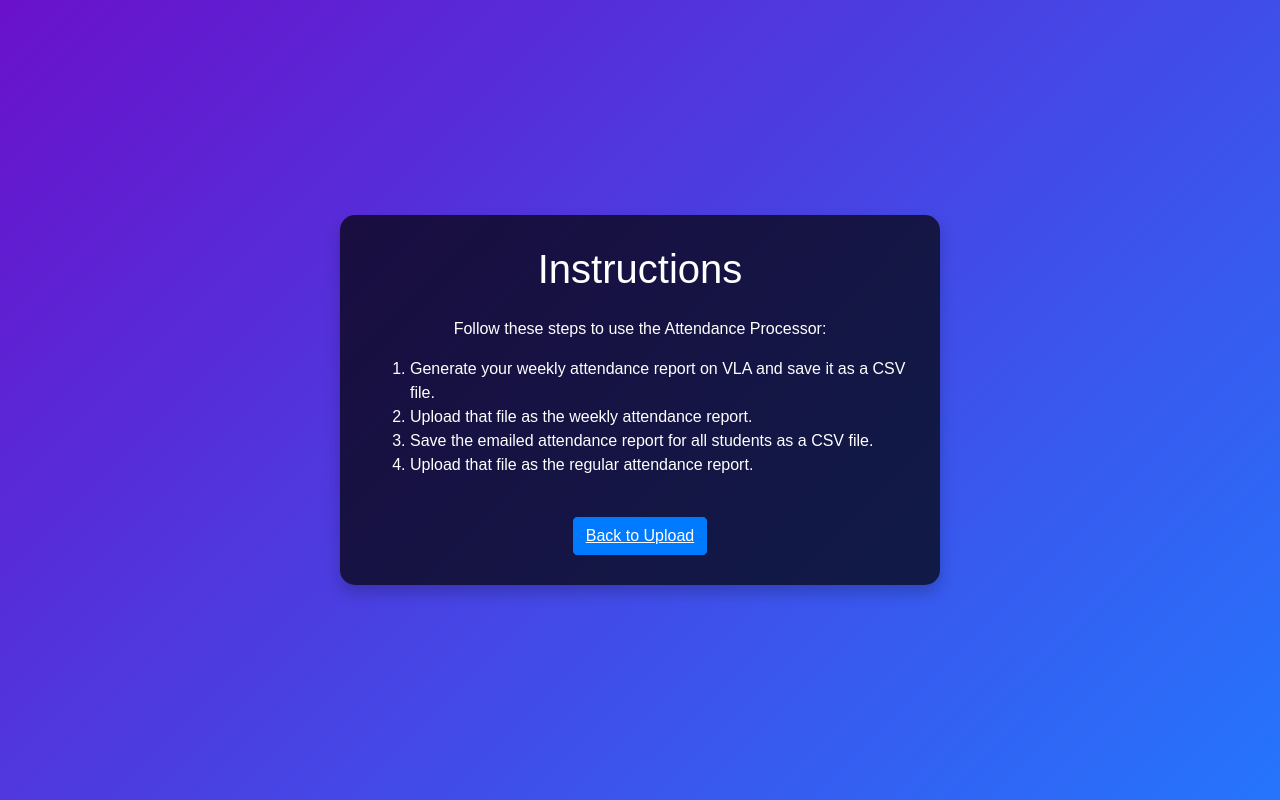
After one commit to elipaulman/GOVS, a Flask app: template templates/instructions.html in a window 1280 px wide. The commit adds this page. Run offline with Flask 3, Linux system fonts and the light colour scheme; the template is opened without the code that fills it, so the values that code supplies are empty; some libraries are stand-ins or nearby versions.

Commit message:
added instructions page

```diff
--- a/app.py
+++ b/app.py
@@ -94,5 +94,8 @@ def index():
                 return redirect(request.url)
     return render_template('index.html')
 
+def instructions():
+    return render_template('instructions.html')
+
 if __name__ == '__main__':
     app.run(host='0.0.0.0', port=10000)
--- a/templates/index.html
+++ b/templates/index.html
@@ -81,6 +81,11 @@
       .list-group {
         padding-left: 0;
       }
+      .btn-link {
+        color: #fff;
+        text-decoration: underline;
+        margin-top: 15px;
+      }
     </style>
   </head>
   <body>
@@ -97,6 +102,7 @@
         </div>
         <button type="submit" class="btn btn-primary">Upload</button>
       </form>
+      <a href="{{ url_for('instructions') }}" class="btn btn-link">Instructions</a>
       {% with messages = get_flashed_messages() %}
         {% if messages %}
           <div class="mt-4">
--- /dev/null
+++ b/templates/instructions.html
@@ -0,0 +1,52 @@
+<!doctype html>
+<html lang="en">
+  <head>
+    <meta charset="utf-8">
+    <meta name="viewport" content="width=device-width, initial-scale=1, shrink-to-fit=no">
+    <title>Instructions - Attendance Processor</title>
+    <!-- Bootstrap CSS -->
+    <link href="https://stackpath.bootstrapcdn.com/bootstrap/4.5.2/css/bootstrap.min.css" rel="stylesheet">
+    <style>
+      body {
+        background: linear-gradient(135deg, #6a11cb, #2575fc);
+        color: #fff;
+        font-family: 'Arial', sans-serif;
+        min-height: 100vh;
+        display: flex;
+        align-items: center;
+        justify-content: center;
+        margin: 0;
+      }
+      .container {
+        background: rgba(0, 0, 0, 0.7);
+        border-radius: 15px;
+        box-shadow: 0 8px 15px rgba(0, 0, 0, 0.2);
+        padding: 30px;
+        max-width: 600px;
+        width: 100%;
+        text-align: center;
+      }
+      a {
+        color: #fff;
+        text-decoration: underline;
+      }
+    </style>
+  </head>
+  <body>
+    <div class="container">
+      <h1 class="mb-4">Instructions</h1>
+      <p>Follow these steps to use the Attendance Processor:</p>
+      <ol class="text-left">
+        <li>Generate your weekly attendance report on VLA and save it as a CSV file.</li>
+        <li>Upload that file as the weekly attendance report.</li>
+        <li>Save the emailed attendance report for all students as a CSV file.</li>
+        <li>Upload that file as the regular attendance report.</li>
+      </ol>
+      <a href="{{ url_for('index') }}" class="btn btn-primary mt-4">Back to Upload</a>
+    </div>
+    <!-- Bootstrap JS and dependencies -->
+    <script src="https://code.jquery.com/jquery-3.5.1.slim.min.js"></script>
+    <script src="https://cdn.jsdelivr.net/npm/@popperjs/core@2.9.2/dist/umd/popper.min.js"></script>
+    <script src="https://stackpath.bootstrapcdn.com/bootstrap/4.5.2/js/bootstrap.min.js"></script>
+  </body>
+</html>
```
